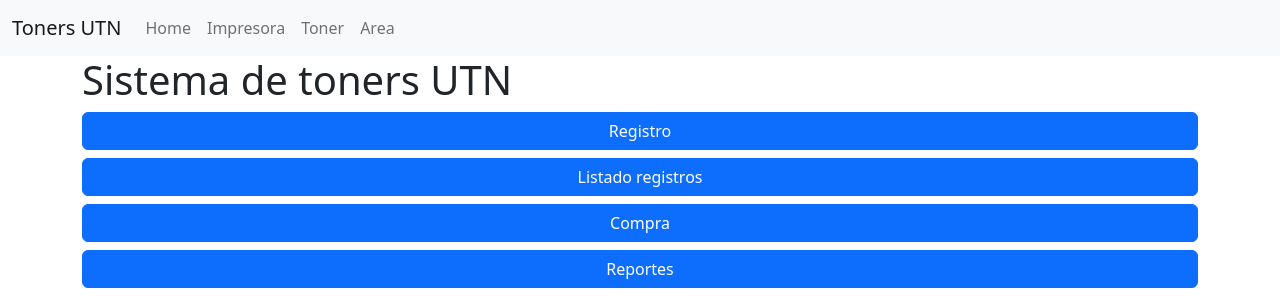
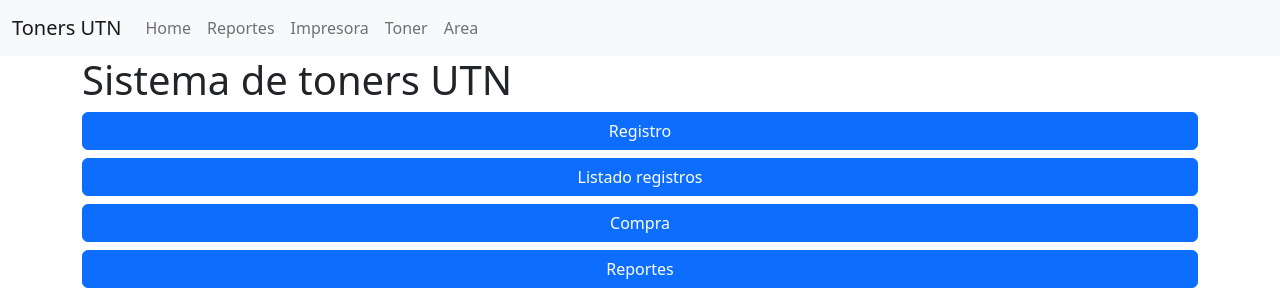
Before and after one commit to marceloambrosio/SistemaTonersUTN, a Django app: page / in a window 1280 px wide. Shown: the top 300 px of the page. Run offline with Django 4.2, Linux system fonts and the light colour scheme.

Commit message:
template reportes

```diff
--- a/registro/templates/base.html
+++ b/registro/templates/base.html
@@ -33,6 +33,9 @@
                         <a class="nav-link" href="{% url 'index' %}">Home</a>
                     </li>
                     <li class="nav-item">
+                        <a class="nav-link" href="{% url 'inicio_reportes' %}">Reportes</a>
+                    </li>
+                    <li class="nav-item">
                         <a class="nav-link" href="{% url 'impresoras' %}">Impresora</a>
                     </li>
                     <li class="nav-item">
--- a/registro/templates/index.html
+++ b/registro/templates/index.html
@@ -8,7 +8,7 @@
     <button class="btn btn-primary" type="button" onclick="location.href='/new_registro'">Registro</button>
     <button class="btn btn-primary" type="button" onclick="location.href='/registros'">Listado registros</button>
     <button class="btn btn-primary" type="button">Compra</button>
-    <button class="btn btn-primary" type="button">Reportes</button>
+    <button class="btn btn-primary" type="button" onclick="location.href='/reportes'">Reportes</button>
  </div>
 
 {% endblock content %}
--- a/reportes/urls.py
+++ b/reportes/urls.py
@@ -2,5 +2,6 @@
 from . import views
 
 urlpatterns = [
+    path('', views.InicioReportes.as_view(), name="inicio_reportes"),
     path('toner_area/', views.TonerPorArea.as_view(), name="toner_area"),
 ]
--- a/reportes/views.py
+++ b/reportes/views.py
@@ -1,5 +1,8 @@
 from django.shortcuts import render
 from django.views.generic import TemplateView
 
+class InicioReportes(TemplateView):
+    template_name = 'reportes.html'
+
 class TonerPorArea(TemplateView):
-    template_name = 'toner_area.html'
+    template_name = 'reportes/toner_area.html'
```
Also changed, not shown: reportes/templates/reportes.html (added, +11 -0 lines), reportes/templates/reportes/toner_area.html (added, +9 -0 lines), reportes/template/toner_area.html (deleted).
